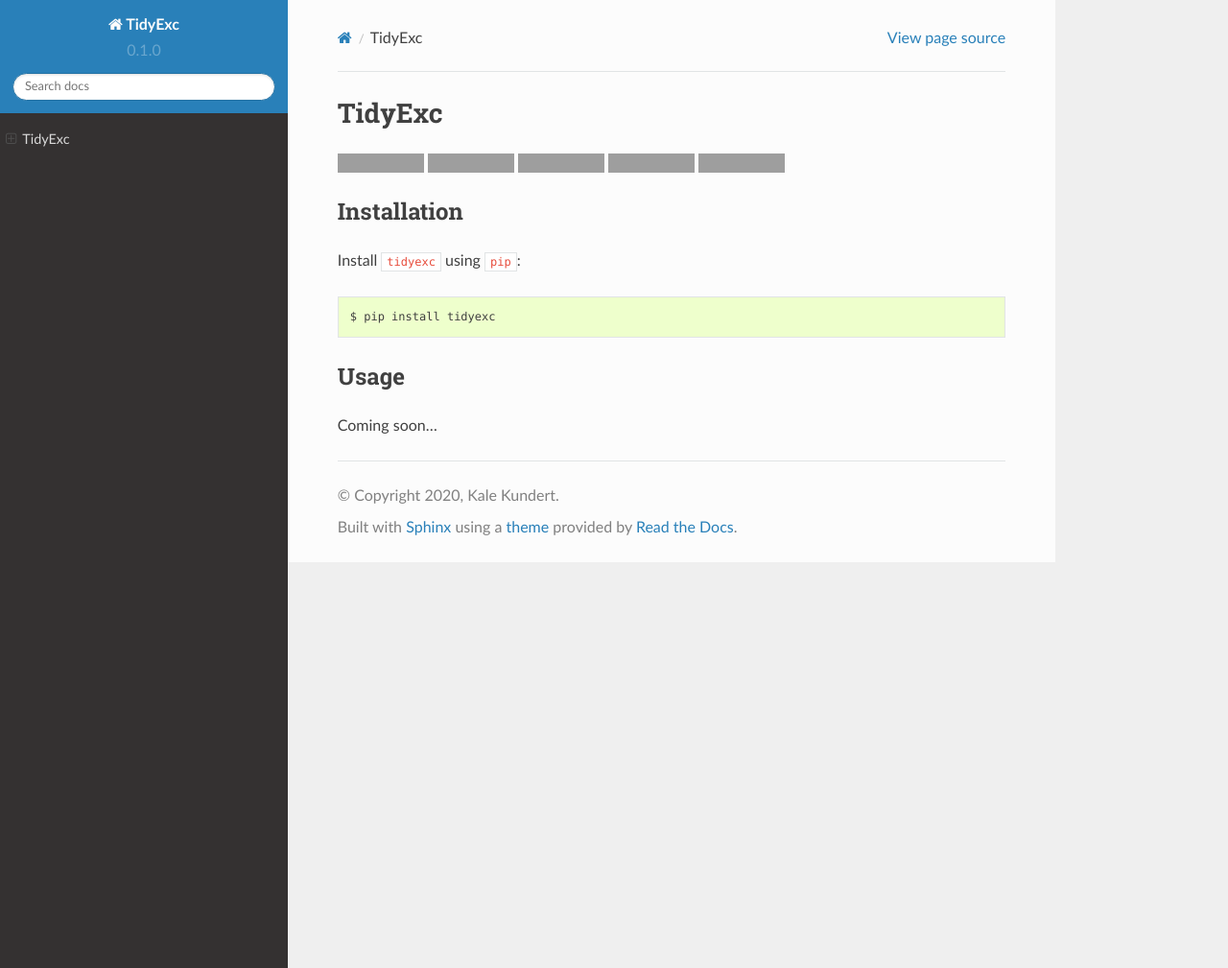
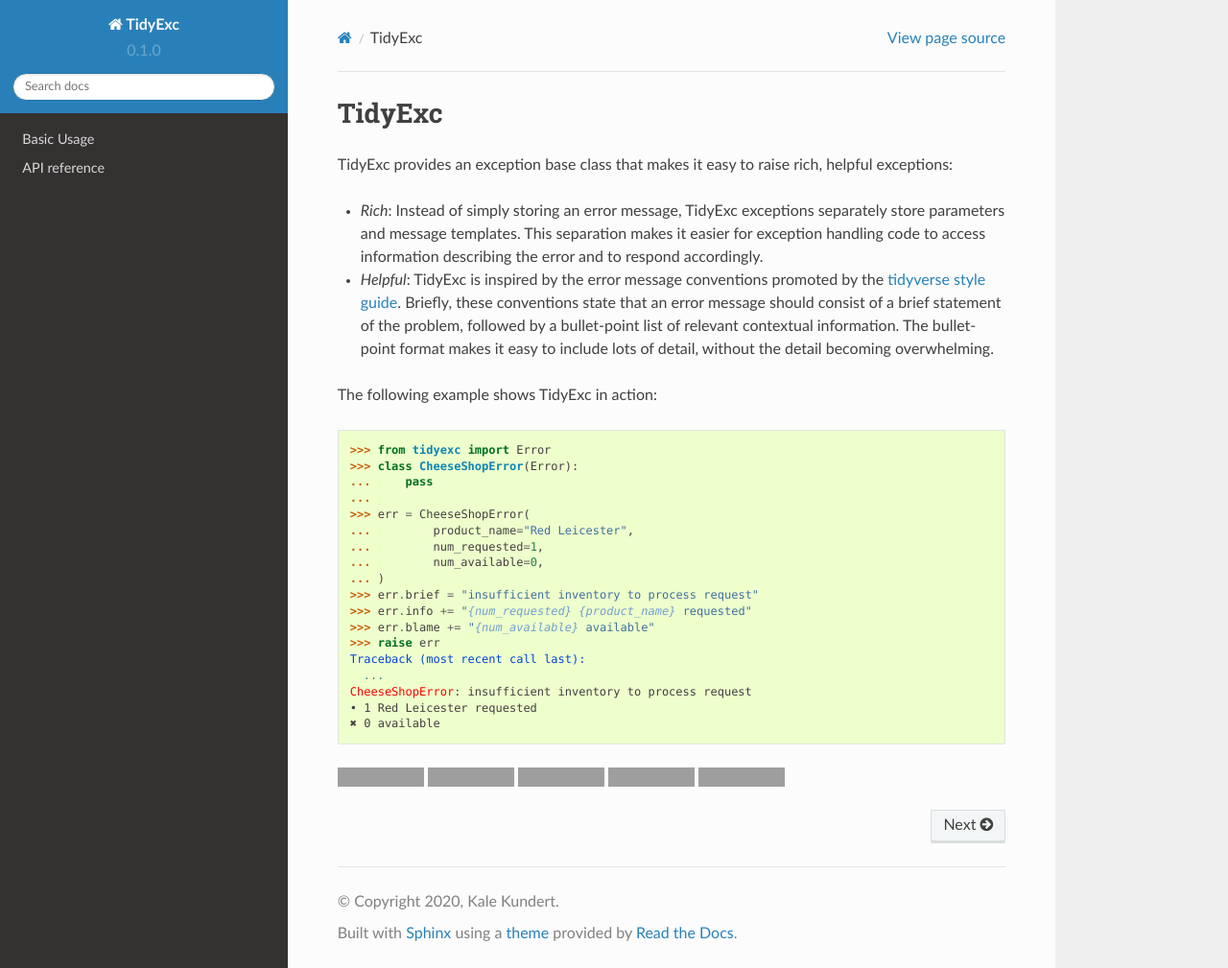
Before and after one commit to kalekundert/tidyexc, a Sphinx documentation site: the page built from docs/index.rst, in a window 1280 px wide and 1009 px high. Shown: the whole window at 96% size. Built offline with Sphinx 7.4.7 and the Read the Docs theme 2.0.0, drawn with Linux system fonts in a browser that asks for light colours; grey boxes are pictures that could not be loaded.

```diff
--- a/README.rst
+++ b/README.rst
@@ -1,6 +1,44 @@
 *******
 TidyExc
 *******
+
+TidyExc provides an exception base class that makes it easy to raise rich,
+helpful exceptions:
+
+- *Rich*: Instead of simply storing an error message, TidyExc exceptions
+  separately store parameters and message templates.  This separation makes it
+  easier for exception handling code to access information describing the error
+  and to respond accordingly.
+
+- *Helpful*: TidyExc is inspired by the error message conventions promoted by
+  the `tidyverse style guide`__.  Briefly, these conventions state that an
+  error message should consist of a brief statement of the problem, followed by
+  a bullet-point list of relevant contextual information.  The bullet-point
+  format makes it easy to include lots of detail, without the detail becoming
+  overwhelming.
+
+__ https://style.tidyverse.org/error-messages.html
+
+The following example shows TidyExc in action::
+
+  >>> from tidyexc import Error
+  >>> class CheeseShopError(Error):
+  ...     pass
+  ...
+  >>> err = CheeseShopError(
+  ...         product_name="Red Leicester",
+  ...         num_requested=1,
+  ...         num_available=0,
+  ... )
+  >>> err.brief = "insufficient inventory to process request"
+  >>> err.info += "{num_requested} {product_name} requested"
+  >>> err.blame += "{num_available} available"
+  >>> raise err
+  Traceback (most recent call last):
+    ...
+  CheeseShopError: insufficient inventory to process request
+  • 1 Red Leicester requested
+  ✖ 0 available
 
 .. image:: https://img.shields.io/pypi/v/tidyexc.svg
    :target: https://pypi.python.org/pypi/tidyexc
@@ -16,13 +54,3 @@ TidyExc
 
 .. image:: https://img.shields.io/coveralls/kalekundert/tidyexc.svg
    :target: https://coveralls.io/github/kalekundert/tidyexc?branch=master
-
-Installation
-============
-Install ``tidyexc`` using ``pip``::
-
-    $ pip install tidyexc
-
-Usage
-=====
-Coming soon...
--- a/docs/conf.py
+++ b/docs/conf.py
@@ -1,5 +1,6 @@
 import sys, os
 import tidyexc
+from tidyexc import Error
 
 ## General
 
@@ -12,6 +13,7 @@ master_doc = 'index'
 source_suffix = '.rst'
 templates_path = ['_templates']
 exclude_patterns = ['_build']
+html_static_path = ['_static']
 default_role = 'any'
 
 ## Extensions
@@ -24,12 +26,12 @@ extensions = [
         'sphinx.ext.intersphinx',
         'sphinx_rtd_theme',
 ]
-intersphinx_mapping = { #
+intersphinx_mapping = {
+        'python': ('https://docs.python.org/3', None),
 }
 autosummary_generate = True
 autodoc_default_options = {
         'exclude-members': '__dict__,__weakref__,__module__',
 }
 html_theme = 'sphinx_rtd_theme'
-html_static_path = ['static']
 pygments_style = 'sphinx'
--- a/docs/index.rst
+++ b/docs/index.rst
@@ -3,3 +3,6 @@
 .. toctree::
    :maxdepth: 2
    :hidden:
+
+   basic_usage
+   api_reference
--- a/pyproject.toml
+++ b/pyproject.toml
@@ -36,6 +36,10 @@ docs = [
 'Continuous Integration' = 'https://github.com/kalekundert/tidyexc/actions'
 'Test Coverage' = 'https://coveralls.io/github/kalekundert/tidyexc'
 
+[tool.pytest.ini_options]
+addopts = "--doctest-modules --doctest-glob='*.rst'"
+doctest_optionflags = 'NORMALIZE_WHITESPACE'
+
 [tool.semantic_release]
 version_variable = 'tidyexc/__init__.py:__version__'
 build_command = 'python -m pip install flit && flit build'
```
Also changed, not shown: docs/api_reference.rst (added, +9 -0 lines), docs/basic_usage.rst (added, +108 -0 lines), 3 other files.
